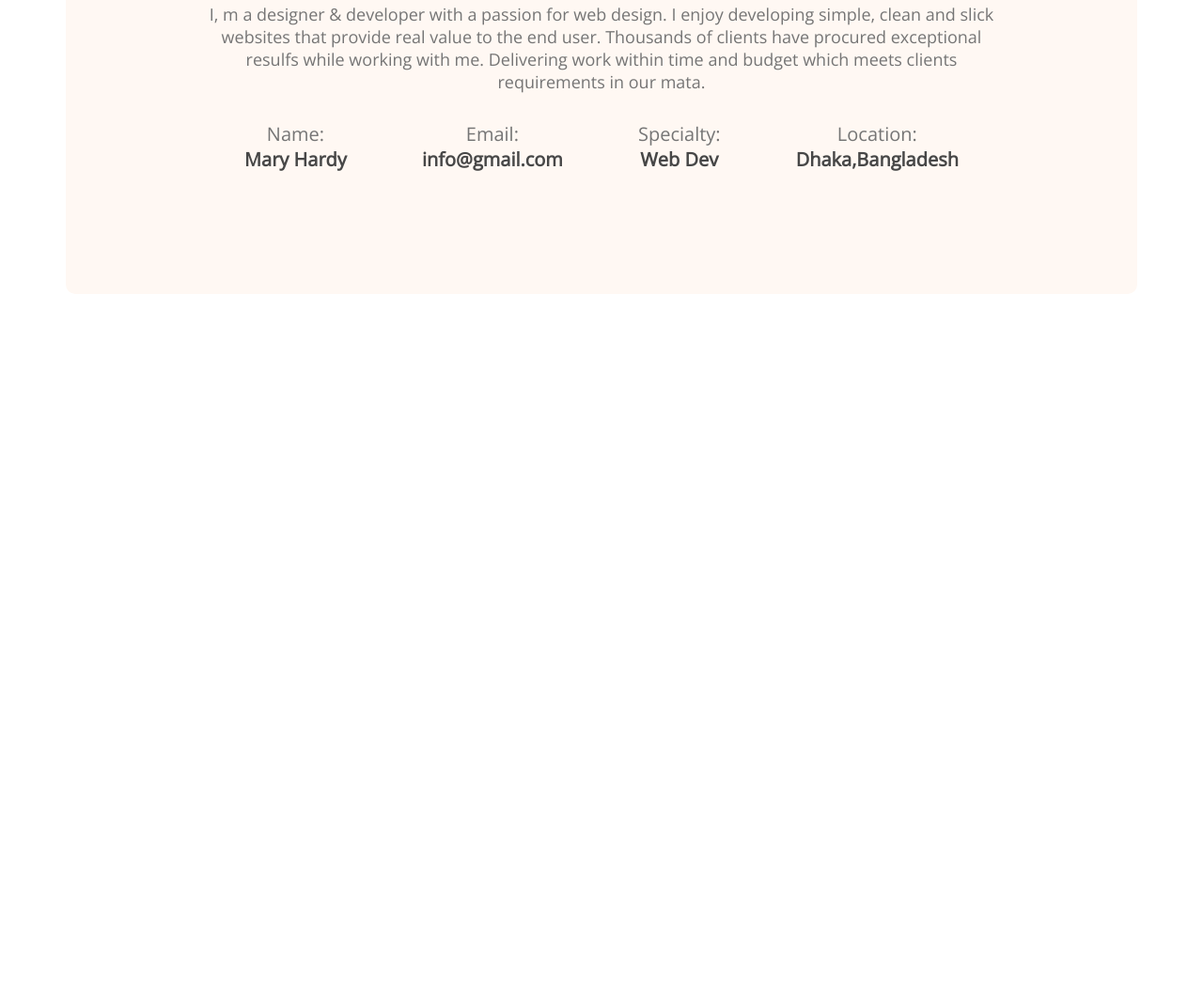
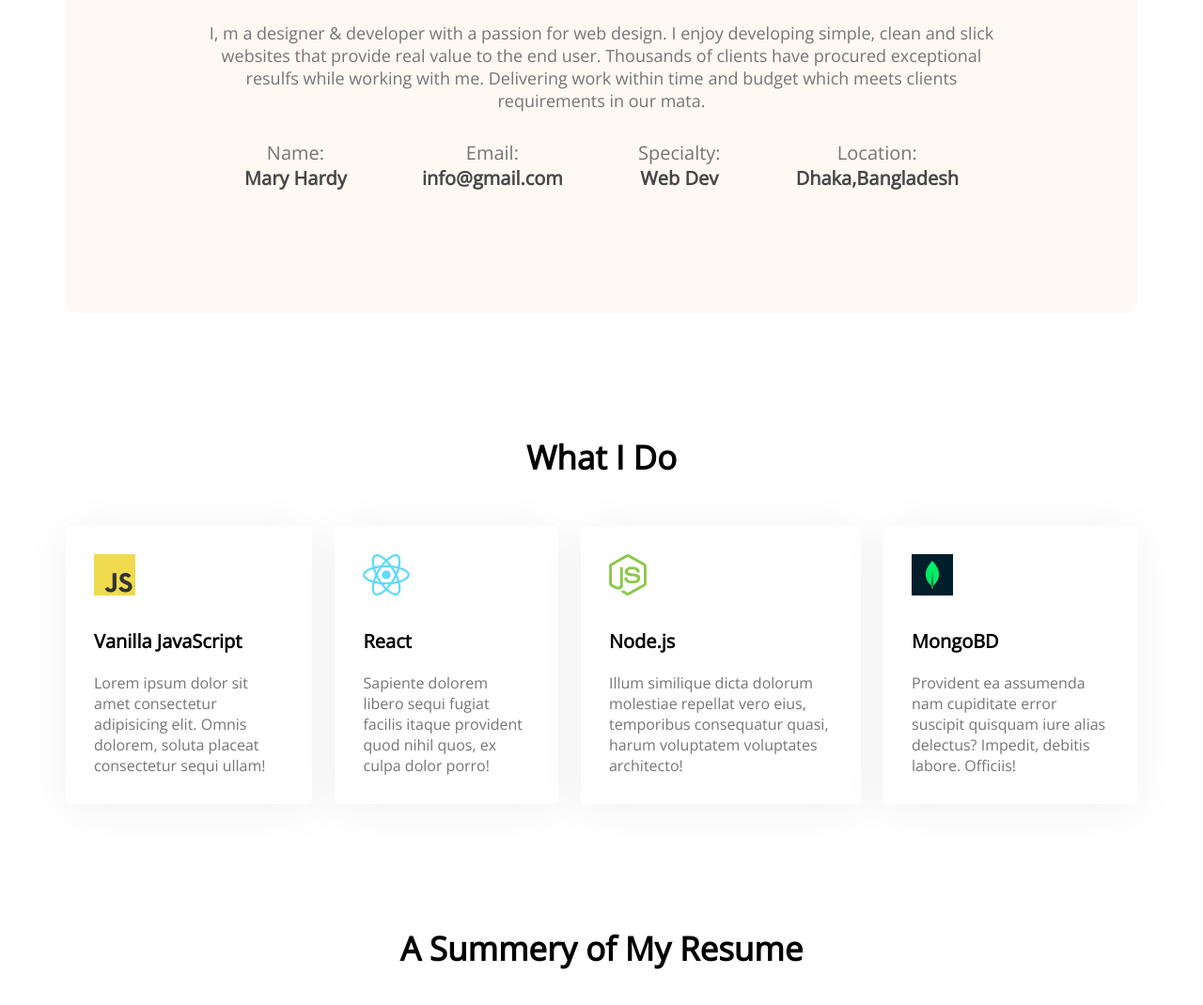
Before and after one commit to tanjumtanha/developer-portfolio, a plain HTML site: page index.html in a window 1280 px wide. Shown: the part 1174-2244 px from the top of the page at 94% size. Before the commit the page ends 1487 px from the top, so only its background shows below. Drawn offline with nearby package versions, Linux system fonts and the light colour scheme.

Commit message:
added skill content

```diff
--- a/index.html
+++ b/index.html
@@ -59,6 +59,37 @@
                 </div>
             </div>
         </section>
+        <!-- What i do section -->
+        <section class="what-i-do">
+            <h3 class="section-title">What I Do</h3>
+            <div class="skills-container">
+                <div class="skill">
+                    <img src="images/icons/js.png"></img>
+                    <p class="skill-title">Vanilla JavaScript</p>
+                    <p class="skill-description">Lorem ipsum dolor sit amet consectetur adipisicing elit. Omnis dolorem, soluta placeat consectetur sequi ullam!</p>
+                </div>
+                <div class="skill">
+                    <img src="images/icons/react.png"></img>
+                    <p class="skill-title">React</p>
+                    <p class="skill-description">Sapiente dolorem libero sequi fugiat facilis itaque provident quod nihil quos, ex culpa dolor porro!</p>
+                </div>
+                <div class="skill">
+                    <img src="images/icons/nodejs.png"></img>
+                    <p class="skill-title">Node.js</p>
+                    <p class="skill-description">Illum similique dicta dolorum molestiae repellat vero eius, temporibus consequatur quasi, harum voluptatem voluptates architecto!</p>
+                </div>
+                <div class="skill">
+                    <img src="images/icons/mongo.png"></img>
+                    <p class="skill-title">MongoBD</p>
+                    <p class="skill-description">Provident ea assumenda nam cupiditate error suscipit quisquam iure alias delectus? Impedit, debitis labore. Officiis!</p>
+                </div>
+            </div>
+        </section>
+        <!-- Resume section -->
+        <section class="resume">
+            <h3 class="section-title">A Summery of My Resume</h3>
+
+        </section>
     </main>
     <footer>
 
--- a/styles/portfolio.css
+++ b/styles/portfolio.css
@@ -78,19 +78,24 @@ main {
     margin: 0 auto;
 }
 
+section{
+    margin-top: 130px;
+}
+
 /* About Section */
 .about {
     text-align: center;
-    margin-top: 130px;
     background: #FFF8F3;
     border-radius: 10px;
     padding: 130px 150px;
 }
 
 .section-title {
+    text-align: center;
     margin-bottom: 30px;
     font-weight: 700;
     font-size: 35px;
+    margin-bottom: 50px;
 }
 
 .section-description {
@@ -115,3 +120,36 @@ main {
     font-size: 20px;
     color: #474747;
 }
+
+/* What i do styles */
+
+.skills-container {
+    display: flex;
+    gap: 24px;
+}
+
+.skill-title {
+    font-weight: 700;
+    font-size: 20px;
+    margin-top: 30px;
+    margin-bottom: 20px;
+}
+
+.skill-description {
+    font-weight: 400;
+    font-size: 16px;
+    color: #757575;
+
+}
+
+.skill {
+    background: #FFFFFF;
+    box-shadow: 0px 6px 50px rgba(0, 0, 0, 0.06);
+    border-radius: 5px;
+    padding: 30px;
+}
+
+/* Resume Styles */
+{
+
+}
```
